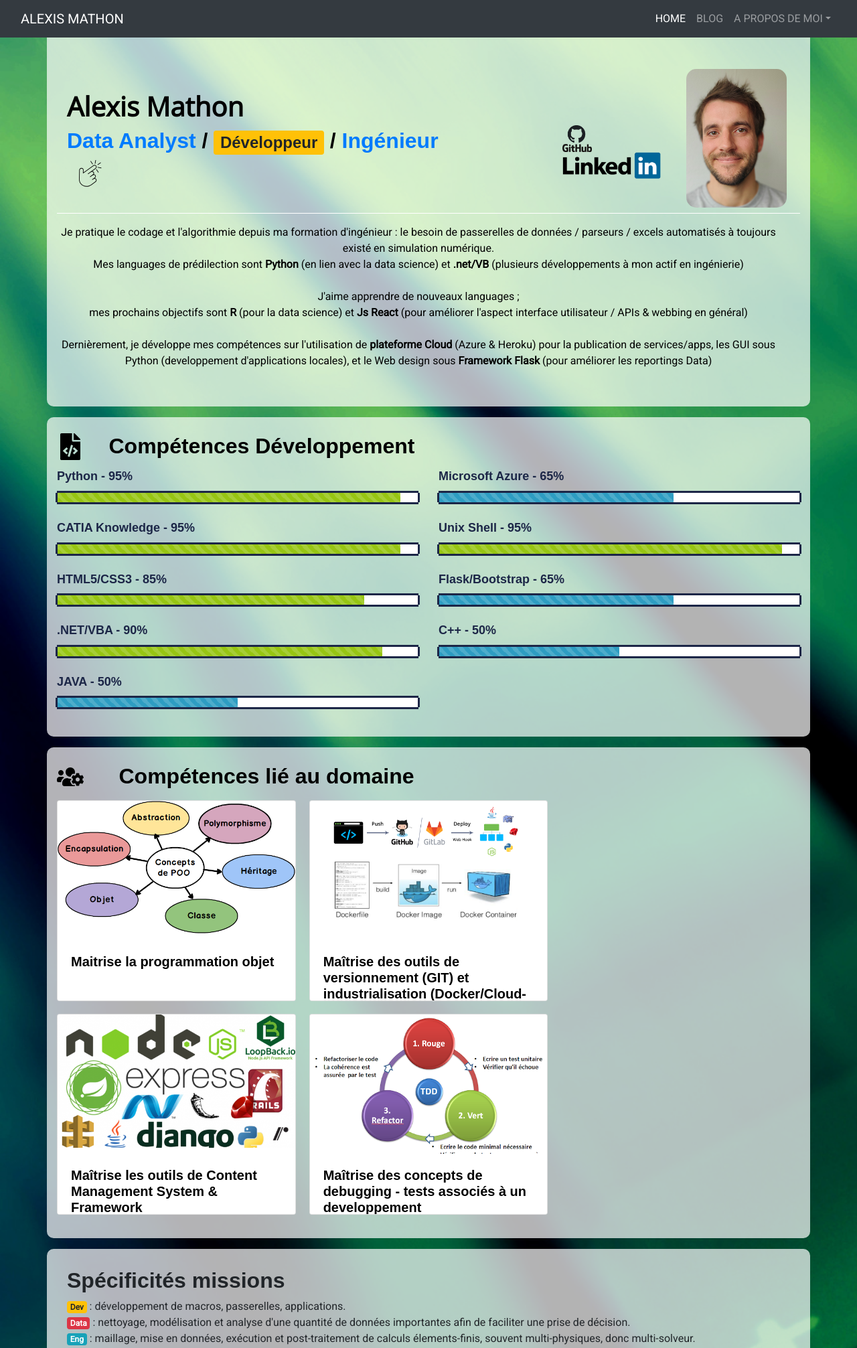
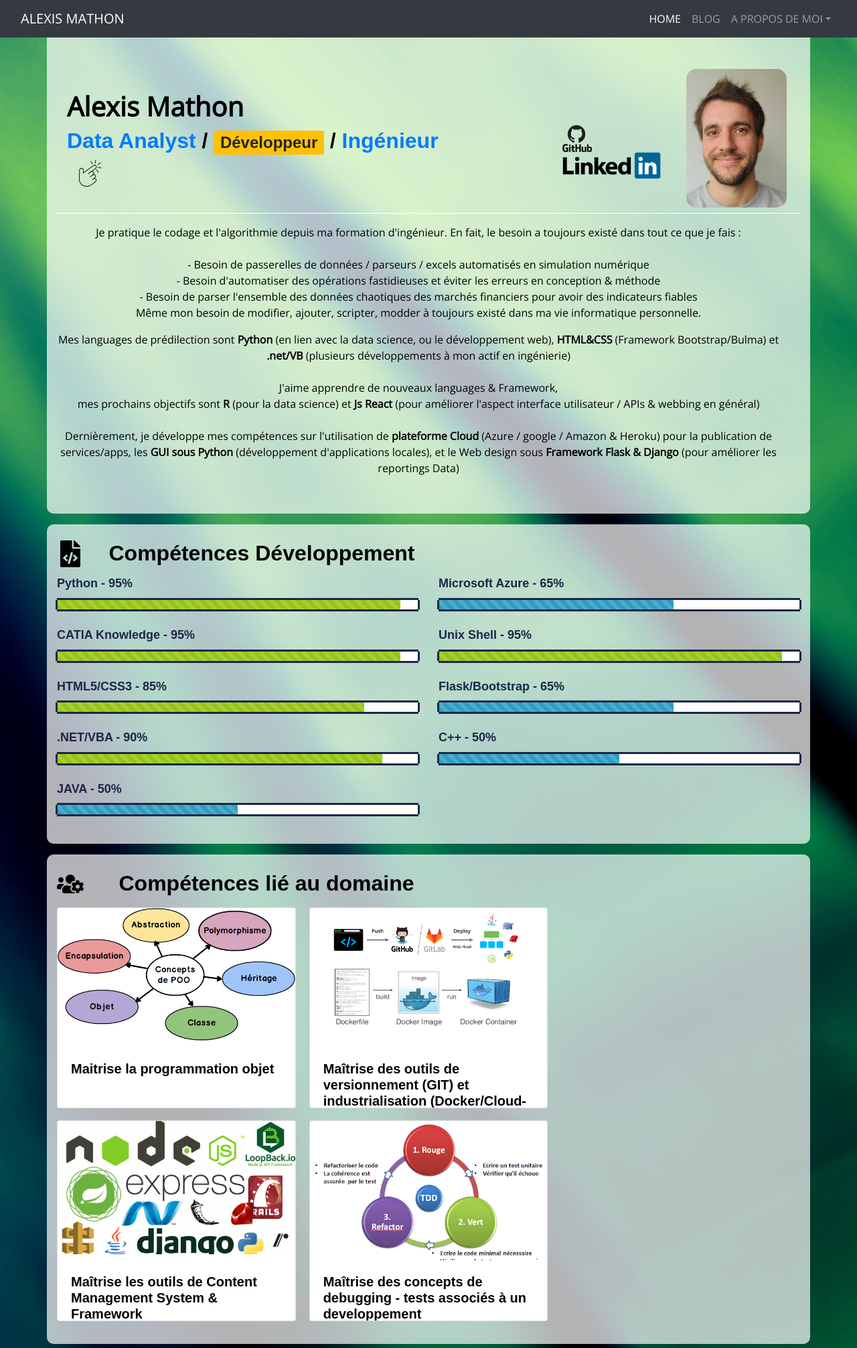
Before and after one commit to Mathonal/MyDynamicCV, a Flask app: page /CVdev/ in a window 1280 px wide. Shown: the top 2013 px of the page at 67% size. Run offline with Flask 2, Linux system fonts and the light colour scheme; data comes from the database, SQL or seed files in the repository; both versions use the stored data as it was after the commit; some libraries are stand-ins or nearby versions.

Commit message:
improved aboutme content

```diff
--- a/cvapp/static/css/style.css
+++ b/cvapp/static/css/style.css
@@ -20,7 +20,7 @@
 }
 
 body {
-  font-family: "Roboto", sans-serif;
+  font-family: "Open Sans", "Roboto", sans-serif;
   color: white;
   background-image: url("../img/green-computer.jpg");background-size: cover;
   /*background-color: red;*/
@@ -61,7 +61,8 @@
 }
 
 p {
-  font-family: "Roboto", sans-serif;}
+  font-family: "Open Sans", "Sofia-pro", "Roboto", sans-serif;}
+
 
 .bigtitle {
   font-family: "Squada One", sans-serif;
--- a/cvapp/templates/bloc_CardsProjects.html
+++ b/cvapp/templates/bloc_CardsProjects.html
@@ -7,7 +7,7 @@
         <div class="col-md-11"><h2> MY LAST PROJECTS </h2> </div>
     </div>
     <div class="row col-12 pb-2 mt-2">
-        <div class="col-md-11"><p><strong> <span class="badge badge-info">Disclaimer</span> Most of my project are in english, but there might be some in French depending for and with whom I worked at the time. <br>
+        <div class="col-md-11"><p><strong> <span class="badge badge-info">Disclaimer</span> Most of my projects are in english, but there might be some in French depending for/with whom I worked at the time. <br>
         Also, the About me section of the site is in French.</strong></p> </div>
     </div>
     <!-- CARDS  -->
--- a/cvapp/templates/bloc_presentation.html
+++ b/cvapp/templates/bloc_presentation.html
@@ -22,11 +22,18 @@
         {% if type=='Data' %}
         <div class="row d-flex col-lg-12 pb-2 mb-3">
             <div class="text-center">
-                <p><h5><strong>Certification professionnelle n°3067 : BigData et processus décisionnel</strong></h5><br>
-                Je suis familiarisé avec le règlement général sur la protection des données <strong>(RGPD)</strong>, ainsi que les méthodes de projet <strong>AGILE</strong>.</p>
-                <p>Cela me permet d’être pertinent dans les processus de <strong>récoltes, nettoyages, intégrations/stockages et analyses de données</strong>,<br>
-                mais surtout de créer des <strong>Data visualisations et Dashboard</strong> pertinents.<br><br>
-                Enfin, mon expérience en <strong>Data-mining</strong> dans l'ingénierie et mon <strong>autoformation aux outils d'intelligence artificielle</strong> me permet d'avoir un pied en Data-Science.
+                Détenteur de la <p><h5><strong>Certification professionnelle n°3067 : BigData et processus décisionnel</strong></h5><br>
+                Je suis familiarisé avec le règlement général sur la protection des données <strong>(RGPD)</strong>, les solutions de receuils, stockages, analyses & visualisation de données, ainsi que les méthodes de projets <strong>AGILE</strong>.<br>
+                Cela me permet d’être pertinent dans un large pannel d'architecture, de processus et d'outils du marché <strong>DATA & BIGDATA</strong></p>
+
+                <p>Récoltes et streaming : <strong>API, ETL, Scrapping, Kafka</strong><br>
+                  Nettoyages et calculs distribués : <strong>python & pandas; Spark; MapReduce&Hive</strong><br>
+                  Intégrations/stockages en Lake ou Market: <strong>Hdfs, SQL, NoSQL</strong><br>
+                  Analyses de données : Python, Statistiques descriptives; </strong><br>
+                  Indexation de données : <strong>Elastic Search / Kibana</strong>
+                  mais aussi de créer des <strong>Data visualisations et Dashboard</strong> pertinents pour les métiers : Tableau, HTML&flask, Excel <br><br>
+
+                Enfin, mon expérience en <strong>Data-mining</strong> dans l'ingénierie / le trading et mon <strong>autoformation aux outils d'intelligence artificielle</strong> me permet d'avoir plus d'un pied en Data-Science : <strong>Python & librairies Scikit Tensorflow</strong>
                 </p>
             </div>
         </div>
@@ -36,13 +43,19 @@
       {% if type=='Dev' %}
         <div class="row d-flex col-lg-12 pb-2 mb-3">
             <div class="text-center">
-                <p> Je pratique le codage et l'algorithmie depuis ma formation d'ingénieur : le besoin de passerelles de données / parseurs / excels automatisés à toujours existé en simulation numérique.<br>
+                <p> Je pratique le codage et l'algorithmie depuis ma formation d'ingénieur. En fait, le besoin a toujours existé dans tout ce que je fais :<br><br>
+                - Besoin de passerelles de données / parseurs / excels automatisés en simulation numérique<br>
+                - Besoin d'automatiser des opérations fastidieuses et éviter les erreurs en conception & méthode<br>
+                - Besoin de parser l'ensemble des données chaotiques des marchés financiers pour avoir des indicateurs fiables<br>
 
-                Mes languages de prédilection sont <strong>Python</strong> (en lien avec la data science) et <strong>.net/VB</strong> (plusieurs développements à mon actif en ingénierie)<br><br>
+                Même mon besoin de modifier, ajouter, scripter, modder à toujours existé dans ma vie informatique personnelle.</p>
 
-                J'aime apprendre de nouveaux languages ; <br>mes prochains objectifs sont <strong>R</strong> (pour la data science) et <strong>Js React </strong>(pour améliorer l'aspect interface utilisateur / APIs & webbing en général)<br><br>
+                <p>Mes languages de prédilection sont <strong>Python</strong> (en lien avec la data science, ou le développement web),
+                <strong>HTML&CSS</strong> (Framework Bootstrap/Bulma) et <strong>.net/VB</strong> (plusieurs développements à mon actif en ingénierie)<br><br>
 
-                Dernièrement, je développe mes compétences sur l'utilisation de <strong>plateforme Cloud</strong> (Azure & Heroku) pour la publication de services/apps, les GUI sous Python (developpement d'applications locales), et le Web design sous <strong>Framework Flask </strong> (pour améliorer les reportings Data)
+                J'aime apprendre de nouveaux languages & Framework, <br>mes prochains objectifs sont <strong>R</strong> (pour la data science) et <strong>Js React </strong>(pour améliorer l'aspect interface utilisateur / APIs & webbing en général)<br><br>
+
+                Dernièrement, je développe mes compétences sur l'utilisation de <strong>plateforme Cloud</strong> (Azure / google / Amazon & Heroku) pour la publication de services/apps, les <strong>GUI sous Python </strong>(développement d'applications locales), et le Web design sous <strong>Framework Flask & Django</strong> (pour améliorer les reportings Data)
                 </p>
             </div>
         </div>
@@ -52,6 +65,13 @@
       {% if type=='Eng' %}
       <div class="row d-flex col-lg-12 pb-2 mb-3">
             <div class="text-center">
+              <p> Diplomé du <strong>génie des systèmes mécanique de l'Université de Technologie de Troyes</strong>, je me suis assez rapidement spécialisé dans la simulation numérique en mécanique, l'optimisation structurelle et le montage de workflow de calculs & utilisation d'algorithme pour explorer les domaines de conception.</p>
+
+              <p>C'est ce domaine particulier de l'ingénierie qui m'a donné mes premières expériences de data-mining, de recherche d'insight à priori invisible et de data-visualisation/description du domaine conception.<br>
+
+              Je suis convaincu du potentiel immense des datas en général, mais ce domaine appliqué à l'ingénierie, aux industries de plus en plus connectées et aux ligne de productions présente des prespectives de projets sans fin...
+
+              Vous trouverez sur cette page, les domaines de compétences que je maitrise et qui peuvent fournir un certain avantage sur un projet Data couplé à de l'ingénierie.
             </div>
         </div>
 
@@ -60,14 +80,14 @@
       {% if type=='All' %}
         <div class="row d-flex col-lg-12 pb-2 mb-3">
             <div class="text-center">
-                <p>D’origine ingénieur mécanique, puis développeur freelance ou data analyste, j'ai surtout été consultant ou remplit ce rôle pendant plus de 8 ans.
+                <p>D’origine ingénieur mécanique, puis développeur freelance ou data analyste, j'ai surtout été consultant ou rempli ce rôle pendant plus de 8 ans.
 
-                Quel que soit le domaine, Ingénierie ou SI, que ce soit pour la réalisation d'études, de pilotage/execution de projets en interne ou en détachement, en BE ou sur le terrain, le consultant doit :
+                Quel que soit le domaine, Ingénierie ou SI, pour la réalisation d'études, de pilotage/execution de projets en interne ou en détachement, en BE ou sur le terrain, le consultant doit :
                 <br>
                 <h5><strong>Ecouter</strong></h5>
-                Le but de tout projet avant tout de répondre à un besoin ; les équipes sont humaines, avec leur niveau d'engagement et de rétissence propres<br>
+                Le but de tout projet avant tout de répondre à un besoin ; les équipes sont humaines, avec leur niveau d'engagement et de volonté propres<br>
                 <h5><strong>Etre agile</strong></h5>
-                Vérifier les évolutions de projet, saisir les opportunités lorsqu'elle se présente; éviter à tout prix les effets tunnels<br>
+                Vérifier les évolutions de projet, saisir les opportunités de faire plus, relier les points, anticiper les futurs besoins; éviter à tout prix les effets tunnels<br>
                 <h5><strong>Etre dans la collaboration</strong></h5>
                 Le service est par nature construit avec le commanditaire ; le but est de fournir un service utile, pratique, accepté et utilisé<br>
                 <h5><strong>Accompagner et former</strong></h5>
--- a/cvapp/templates/bloc_skilldescr.html
+++ b/cvapp/templates/bloc_skilldescr.html
@@ -14,7 +14,7 @@
       {% for comp in gcomplist %}
 
       <div class="card">
-        <a href="#">
+        <!--<a href="#">-->
         <img class="card-img-top" {% if comp.img!=None: %} src="{{url_for('static', filename=comp.img) }}") {% endif %} alt="Card image cap">
         <div class="card-body">
           <h5 class="card-title">{{comp.name}}</h5>
```
Also changed, not shown: cvapp/models.py (+10 -0 lines), cvapp/templates/bloc_persocontact (copy).html (deleted, +0 -55 lines), app.db, cvapp/static/img/descriptif3d.jpg (added).
